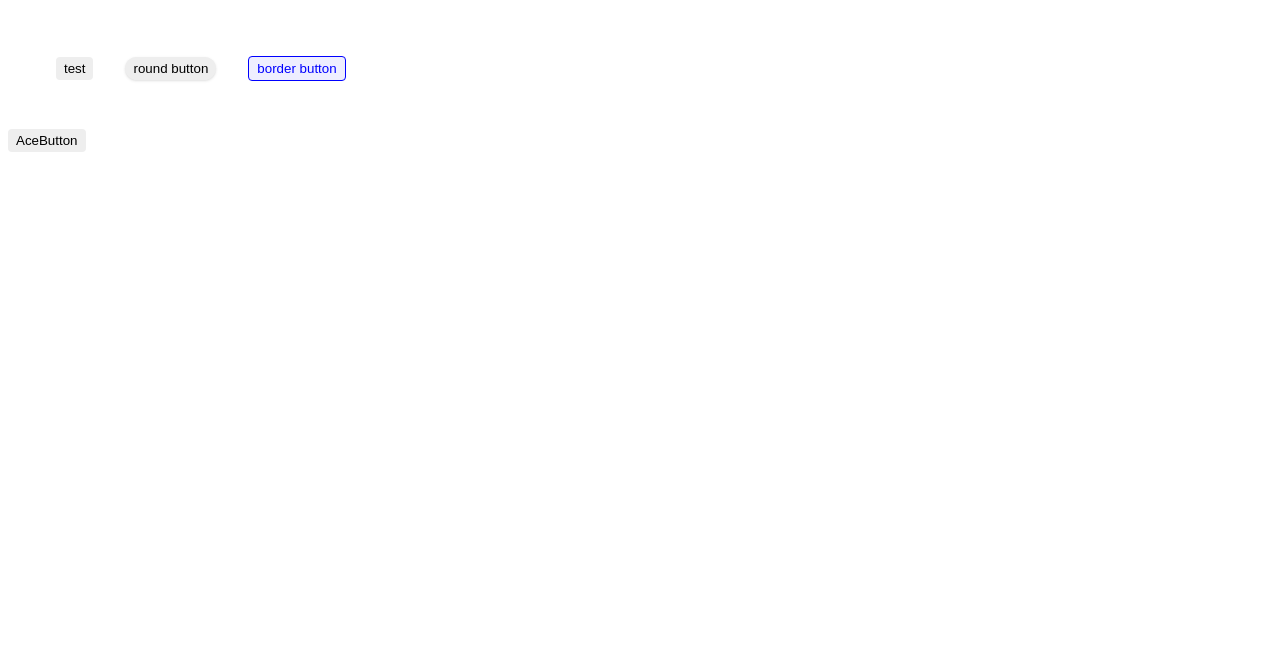
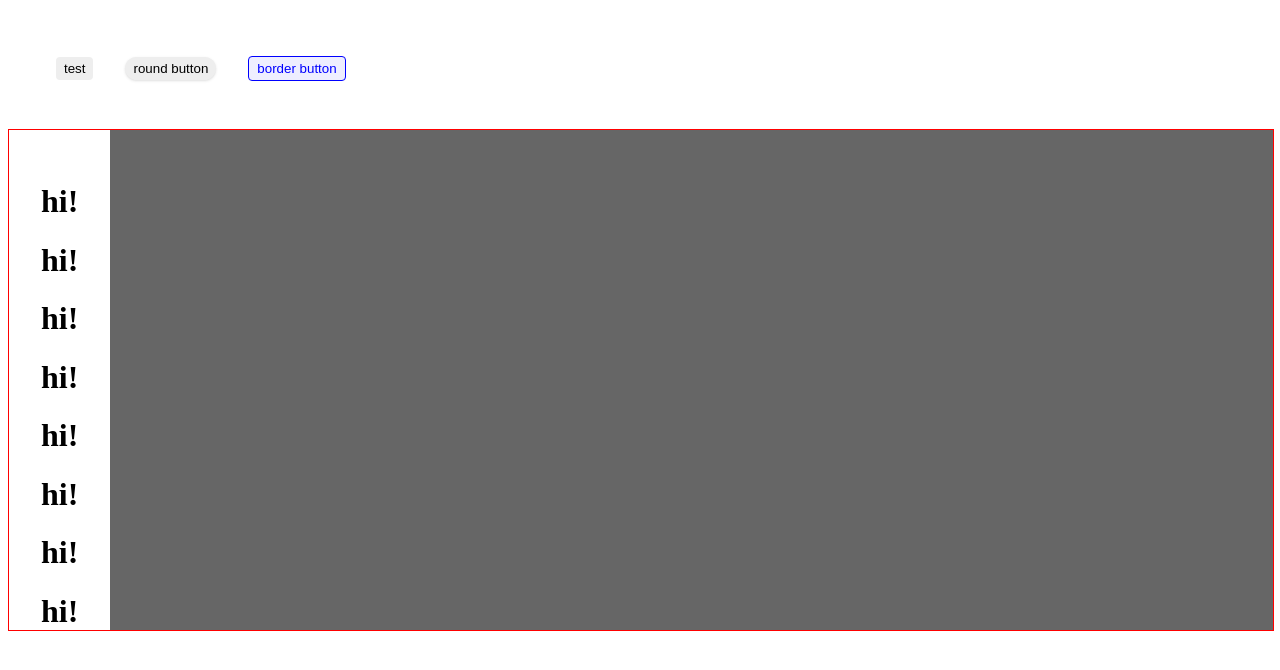
Before and after one commit to yzITI/ace-ui, a SvelteKit app: page /test in a window 1280 px wide. Both pictures are taken after a click on the button "test". Shown: the top 670 px of the page. Built offline with nearby package versions, Linux system fonts and the light colour scheme.

Commit message:
Basic AModal (#1)

```diff
--- a/src/lib/AButton.svelte
+++ b/src/lib/AButton.svelte
@@ -1,5 +1,8 @@
+<!-- AButton
+  className: a-shadow, a-round, a-border
+  events: click, dblclick
+-->
 <script>
-  // supported className: 'a-shadow', 'a-round', 'a-border'
   export let className = ''
   export let style = ''
   export let title = ''
@@ -7,7 +10,7 @@
   export let background = '#eee'
 </script>
 
-<button title={title} style:color style:background style:border-color={color} class={className} style={style}>
+<button on:click on:dblclick title={title} style:color style:background style:border-color={color} class={className} style={style}>
   <slot></slot>
 </button>
 
@@ -33,7 +36,7 @@
   button.a-shadow {
     box-shadow: 0 1px 3px 0 rgb(0 0 0 / 0.1), 0 1px 2px -1px rgb(0 0 0 / 0.1);
   }
-  button.a-shadow:hover {
+  button.a-shadow:hover { /* bigger shadow */
     box-shadow: 0 4px 6px -1px rgb(0 0 0 / 0.1), 0 2px 4px -2px rgb(0 0 0 / 0.1);
   }
   button.a-border {
--- /dev/null
+++ b/src/lib/AModal.svelte
@@ -0,0 +1,80 @@
+<!-- AModal
+  className: a-absolute a-left a-right a-top a-bottom
+-->
+<script>
+  export let show = false // binding
+  export let className = ''
+  export let style = ''
+  export let background = 'rgba(0, 0, 0, 0.6)'
+  export let duration = 300
+
+  import { cubicOut } from 'svelte/easing'
+  import { fade, fly } from 'svelte/transition'
+  let flyConfig = {}
+  $: { // fly transition direction
+    if (className.match('a-left')) flyConfig = { x: '-100%' }
+    if (className.match('a-right')) flyConfig = { x: '100%' }
+    if (className.match('a-top')) flyConfig = { y: '-100%' }
+    if (className.match('a-bottom')) flyConfig = { y: '100%' }
+  }
+</script>
+
+{#if show}
+  <div class={'a-modal-outer ' + className} style={style}>
+    <div transition:fade={{ duration, easing: cubicOut }} class="a-modal-bg" style:background on:click={() => show = false} on:keyup={() => {}} />
+    <div transition:fly={{ duration, ...flyConfig }} class="a-modal-inner">
+      <slot></slot>
+    </div>
+  </div>
+{/if}
+
+<style>
+  div.a-modal-outer {
+    position: fixed;
+    top: 0;
+    left: 0;
+    bottom: 0;
+    right: 0;
+    z-index: 999;
+    display: flex;
+    align-items: center;
+    justify-content: center;
+    overflow: hidden;
+  }
+  div.a-modal-bg {
+    position: absolute;
+    top: 0;
+    left: 0;
+    bottom: 0;
+    right: 0;
+    background: rgba(0, 0, 0, 0.6);
+  }
+  div.a-modal-inner {
+    position: relative;
+    overflow: auto;
+  }
+  /* features */
+  div.a-modal-outer.a-absolute {
+    position: absolute;
+  }
+  div.a-modal-outer.a-left {
+    justify-content: start;
+  }
+  div.a-modal-outer.a-right {
+    justify-content: end;
+  }
+  div.a-modal-outer.a-top {
+    align-items: start;
+  }
+  div.a-modal-outer.a-bottom {
+    align-items: end;
+  }
+  div.a-modal-outer.a-left > div.a-modal-inner, div.a-modal-outer.a-right > div.a-modal-inner {
+    height: 100%;
+    max-width: 90%;
+  }
+  div.a-modal-outer.a-bottom > div.a-modal-inner, div.a-modal-outer.a-top > div.a-modal-inner {
+    width: 100%;
+    max-height: 90%;
+  }
+</style>
--- a/src/lib/AceButton.svelte
+++ b/src/lib/AceButton.svelte
@@ -2,4 +2,4 @@
   import AButton from './AButton.svelte'
 </script>
 
-<AButton>AceButton</AButton>
+<AButton on:click on:dblclick>AceButton</AButton>
--- a/src/routes/test/+page.svelte
+++ b/src/routes/test/+page.svelte
@@ -1,12 +1,23 @@
 <script>
   import AButton from '$lib/AButton.svelte'
   import AceButton from '$lib/AceButton.svelte'
+  import AModal from '$lib/AModal.svelte'
+  let show = false
 </script>
 
 <div style="display: flex; align-items: center; padding: 2rem; background: #fff;">
-  <AButton style="margin: 1rem;" title="hi!">test</AButton>
+  <AButton style="margin: 1rem;" title="hi!" on:click={() => show = true}>test</AButton>
   <AButton style="margin: 1rem;" className="a-round a-shadow">round button</AButton>
   <AButton style="margin: 1rem;" className="a-border" color="#00f" background="#eef">border button</AButton>
 </div>
 
-<AceButton></AceButton>
+<div style="border: red 1px solid; height: 500px; width: 100%; position: relative;">
+  <AModal bind:show={show} className="a-left a-absolute">
+    <div style="background: white; min-width: 100%; min-height: 100%; padding: 2rem; box-sizing: border-box;">
+      {#each (new Array(20)) as k}
+        <h1>hi!</h1>
+      {/each}
+      <p>hi!</p>
+    </div>
+  </AModal>
+</div>
```
